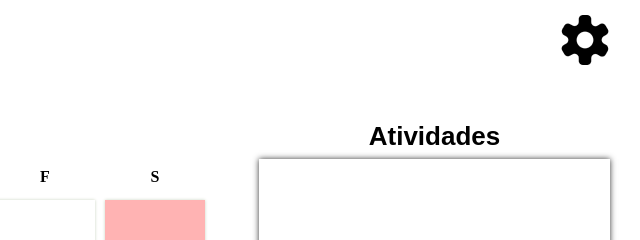
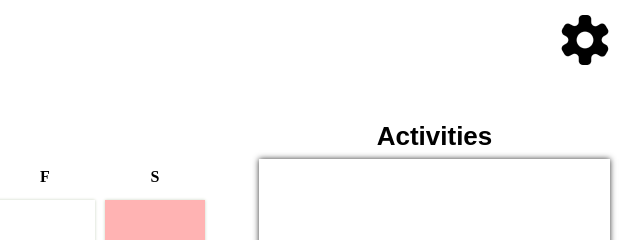
Before and after one commit to rafafcorreia/calendoro, a plain HTML site: page index.html in a window 1280 px wide. Shown: the top 240 px of the page, 630-1270 px from the left. Drawn offline with nearby package versions, Linux system fonts and the light colour scheme.

Commit message:
Pequeno ajuste na tradução

```diff
--- a/index.html
+++ b/index.html
@@ -54,7 +54,7 @@
       <!-- <div id="linha"></div> -->
 
       <div class="col-30 col-mob-100">
-        <div class="header">
+        <div class="header" id="taskListHeader">
           Atividades
         </div>
         <div id="taskListContainer">
--- a/src/config.js
+++ b/src/config.js
@@ -86,6 +86,7 @@ class Config {
                 $('#closeButton').text('Cerca');
                 $('#botao-concluir').text('Terminar tarea');
                 $('#breakLabel').text('Descanso');
+                $('#taskListHeader').text('Actividades');
                 break;
 
             case 'en':
@@ -113,6 +114,7 @@ class Config {
                 $('#closeButton').text('Close');
                 $('#botao-concluir').text('Finish task');
                 $('#breakLabel').text('Break time');
+                $('#taskListHeader').text('Activities');
                 break;
             case 'pt':
                 document.getElementById('pt').id = 'selectedFlag';
@@ -139,6 +141,7 @@ class Config {
                 $('#closeButton').text('Fechar');
                 $('#botao-concluir').text('Finalizar tarefa');
                 $('#breakLabel').text('Intervalo');
+                $('#taskListHeader').text('Atividades');
                 break;
             default:
                 break;
```
